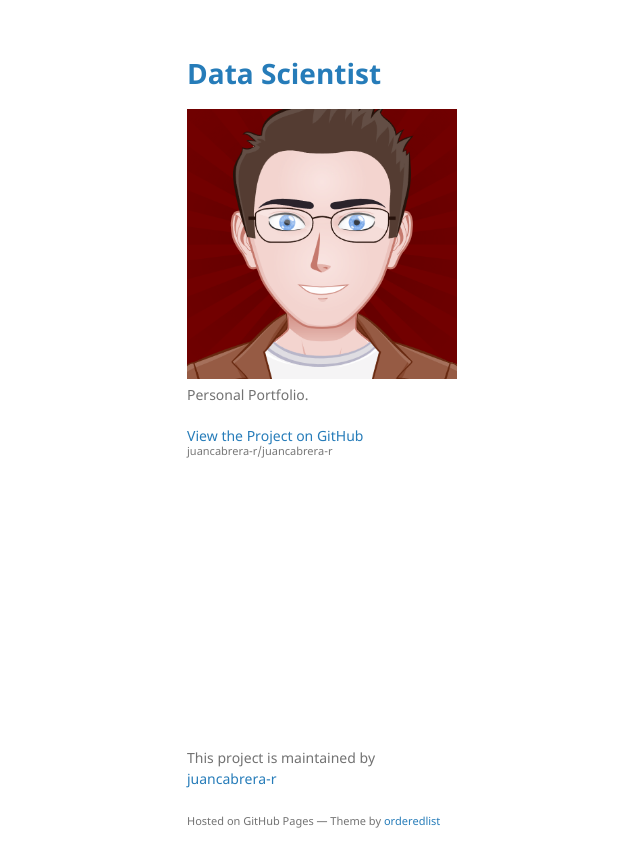
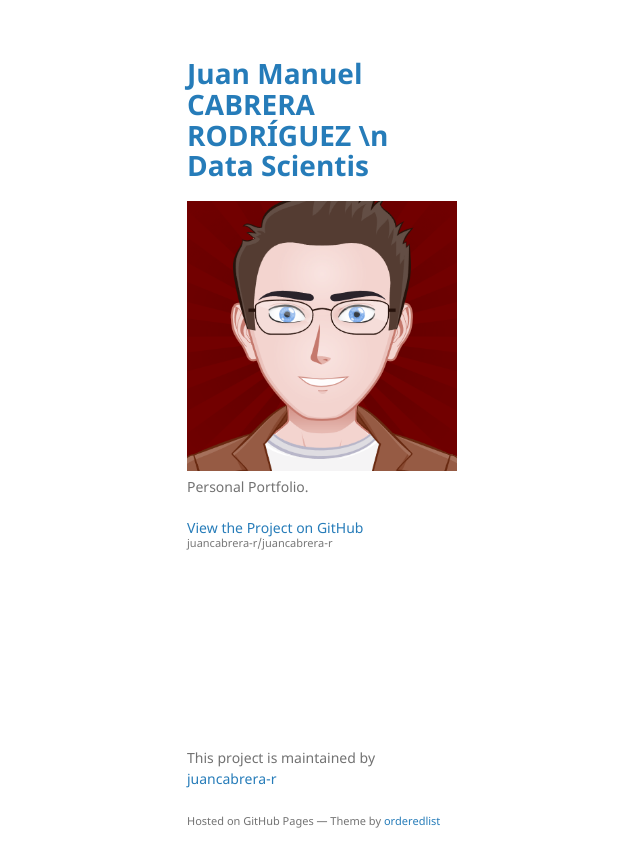
Before and after one commit to juancabrera-r/juancabrera-r, a Jekyll site: the page built from index.md, in a window 1280 px wide. Shown: the top 867 px of the page, without its empty margins (23-663 px from the left). Built offline with Jekyll 4.4.1, drawn with Linux system fonts in a browser that asks for light colours.

Commit message:
modifing title

```diff
--- a/_config.yml
+++ b/_config.yml
@@ -1,5 +1,5 @@
-title: Juan Manuel CABRERA RODRÍGUEZ
-title: Data Scientist
+title: Juan Manuel CABRERA RODRÍGUEZ \n Data Scientis
+title2: Data Scientist
 logo: /assets/img/22642850.png
 description: Personal Portfolio.
 show_downloads: false
```
